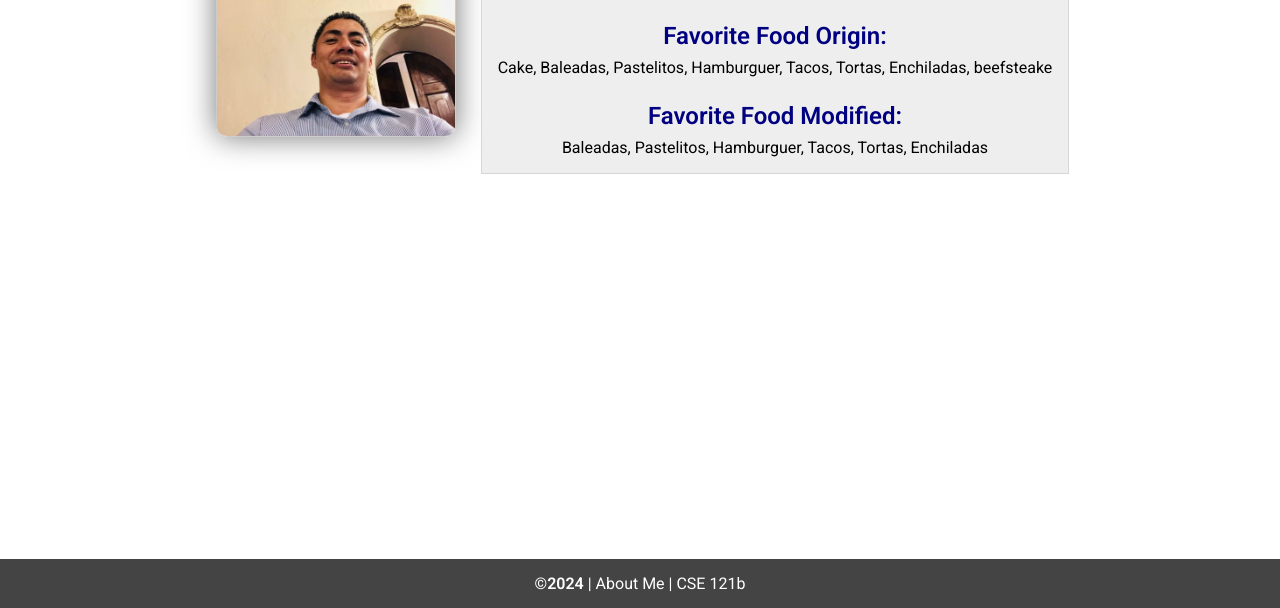
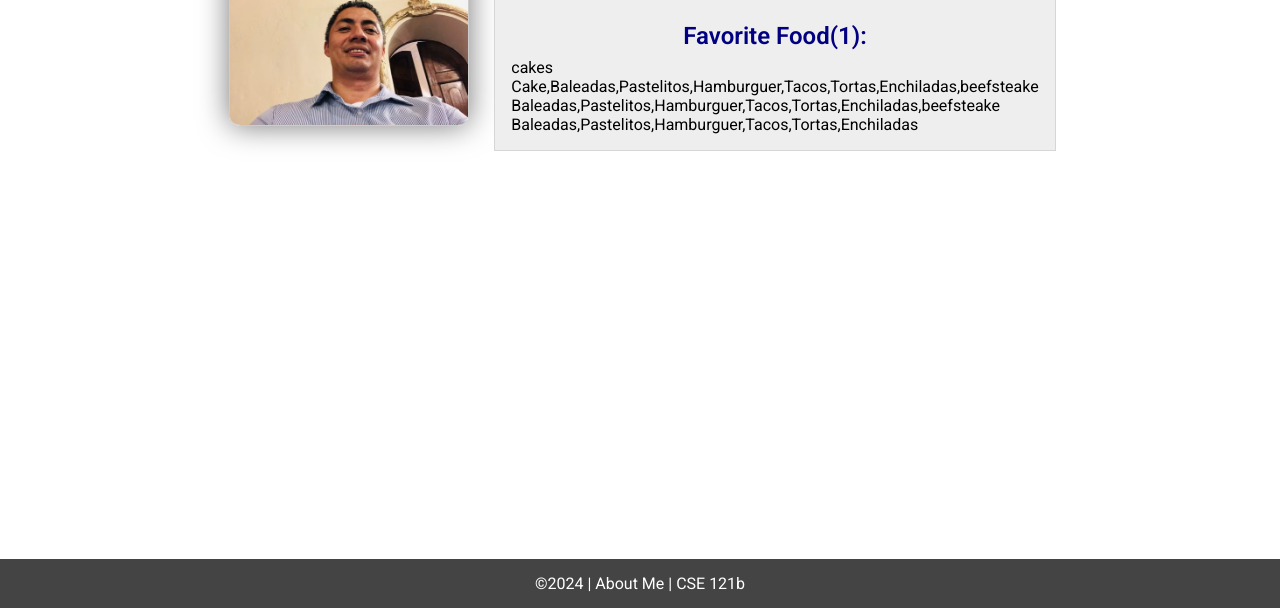
Before and after one commit to CristiamSanchez/-cse121b, a plain HTML site: page W02/index.html in a window 1280 px wide. Shown: the part 192-800 px from the top of the page. Drawn offline with Linux system fonts and the light colour scheme.

Commit message:
W02 changes requested

```diff
--- a/W02/index.html
+++ b/W02/index.html
@@ -26,15 +26,13 @@
   </nav>
   <main id="home">
     <picture>
-      <img src="images/Profile.png" alt="Placeholder Image" id="im1">
+      <img src="" alt="Placeholder Image" id="im1" alt="first step">
     </picture>
     <section>
       <h1>About Me</h1>
       <div class="info">Name: <span id="name">Cristiam Jose Sanchez Zelaya</span></div>
-      <h2>Favorite Food Origin:</h2>
+      <h2>Favorite Food(1):</h2>
       <div class="block" id="food">cakes</div>
-      <h2>Favorite Food Modified:</h2>
-      <div class="block" id="food2">cakes</div>
     </section>
   </main>
   <footer>
--- a/W02/scripts/w02-task.js
+++ b/W02/scripts/w02-task.js
@@ -21,31 +21,38 @@ let imageElement = document.getElementById('im1');
 
 /* Step 4 - Adding Content */
 
-nameElement.innerHTML =`<strong>${fullname}</strong>`;
 
-yearElement.innerHTML =`<strong>${currentYear}</strong>`;
+/*
 
+*/
 imageElement.setAttribute('src', profilePicture);
+imageElement.setAttribute('src', profilePicture);
+
+var myName = "Cristiam Sanchez";
+imageElement = document.getElementById("im1");
+imageElement.setAttribute("alt", `${myName}`);
 
 /* Step 5 - Array */
 
 let myFood = ["Cake", "Baleadas", "Pastelitos","Hamburguer","Tacos","Tortas","Enchiladas"];
+var miDiv = document.getElementById("food");
 myFood.push('beefsteake');
 
-var miDiv = document.getElementById("food");
 
   // set new values
-  miDiv.innerHTML = myFood.join(', ');
+miDiv.innerHTML += `<br> ${myFood}`;
+//myFood.join(', ');
+
 
 // delete first element
 myFood.shift();
+miDiv.innerHTML += `<br> ${myFood}`;
 // delete last element
 myFood.pop();
+miDiv.innerHTML += `<br> ${myFood}`;
 
-var miDiv2 = document.getElementById("food2");
   // get the value by ID
   // set new values
-miDiv2.innerHTML = myFood.join(', ');
 
 
 
```
